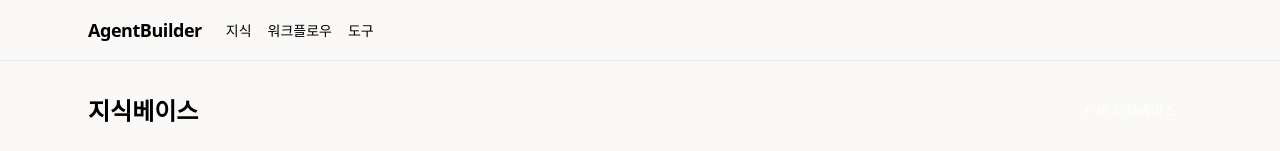
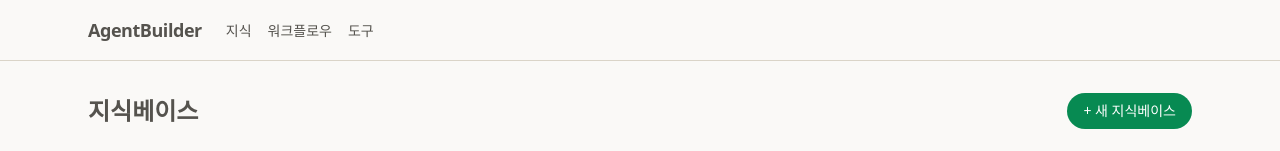
Before and after one commit to voronoii/AgentBuilder, a Next.js app in the folder frontend/: page /knowledge in a window 1280 px wide. Shown: the top 151 px of the page. Built offline with nearby package versions, Linux system fonts and the light colour scheme; no server answers.

Commit message:
fix(frontend): add missing clay semantic color tokens to Tailwind config

```diff
--- a/frontend/app/knowledge/page.tsx
+++ b/frontend/app/knowledge/page.tsx
@@ -17,7 +17,7 @@ export default async function KnowledgePage() {
         <h1 className="text-2xl font-semibold">지식베이스</h1>
         <Link
           href="/knowledge/new"
-          className="rounded-full bg-clay-accent px-4 py-2 text-sm font-medium text-white"
+          className="rounded-full bg-clay-accent px-4 py-2 text-sm font-medium text-white hover:opacity-90"
         >
           + 새 지식베이스
         </Link>
--- a/frontend/tailwind.config.ts
+++ b/frontend/tailwind.config.ts
@@ -5,6 +5,11 @@ const config: Config = {
   theme: {
     extend: {
       colors: {
+        // Clay semantic tokens (mapped to palette values below)
+        'clay-accent': '#078a52',   // = matcha-600
+        'clay-border': '#dad4c8',   // = oat.DEFAULT
+        'clay-surface': '#faf9f7',  // = cream
+        'clay-text': '#55534e',     // = warmCharcoal
         // Clay base — see DESIGN.md §2
         cream: '#faf9f7',
         clayBlack: '#000000',
```
